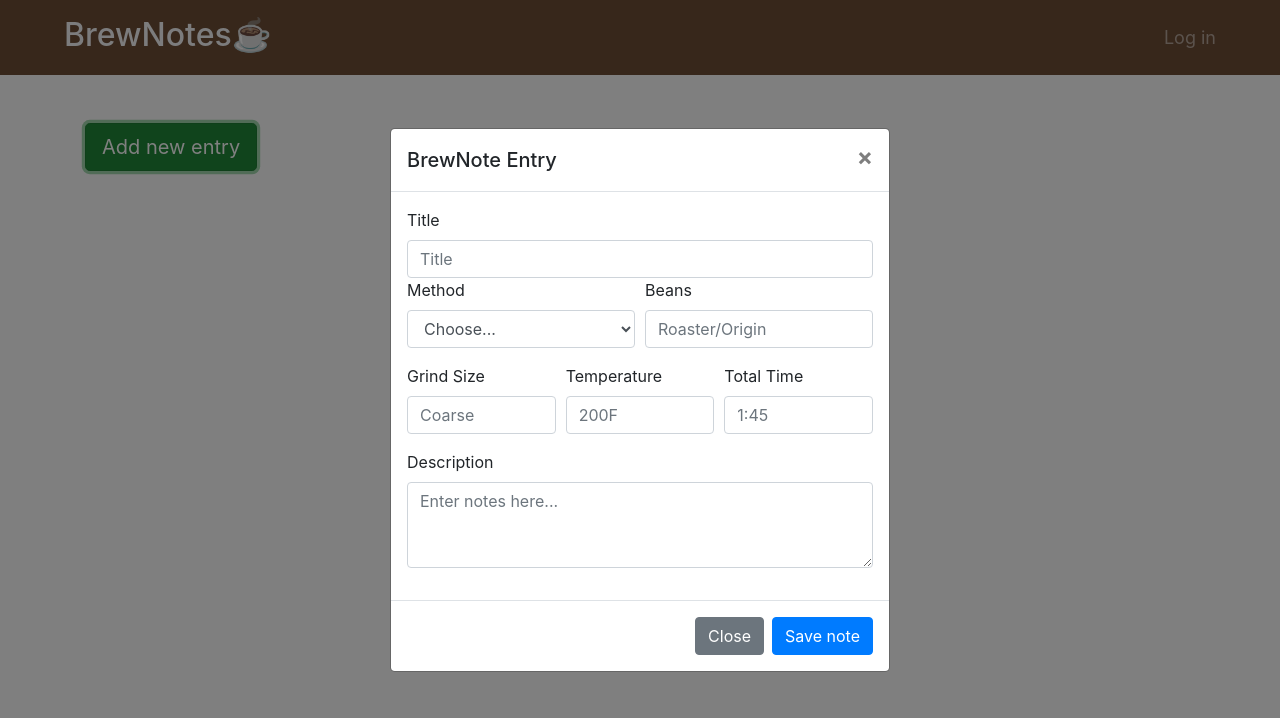
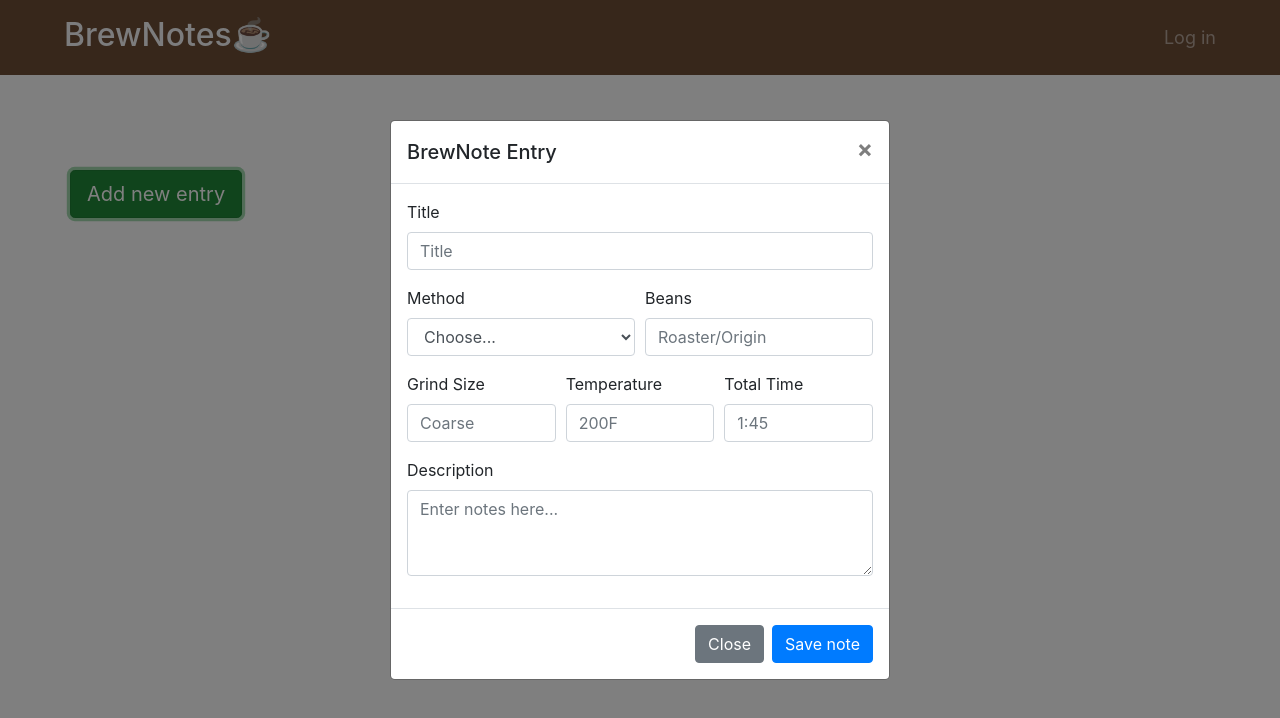
Before and after one commit to nathanmvu/brew-notes, a React (Create React App) app: page /notes in a window 1280 px wide. Both pictures are taken after a click on the button "Add new entry". Shown: the top 718 px of the page. Built offline with nearby package versions, Linux system fonts and the light colour scheme; no server answers.

Commit message:
working on guide cards

```diff
--- a/package.json
+++ b/package.json
@@ -19,6 +19,7 @@
     "passport-local": "^1.0.0",
     "passport-session": "^1.0.2",
     "react": "^17.0.1",
+    "react-bootstrap": "^1.4.0",
     "react-dom": "^17.0.1",
     "react-router-dom": "^5.2.0",
     "react-scripts": "4.0.1"
--- a/src/components/Cards/Cards.js
+++ b/src/components/Cards/Cards.js
@@ -1,8 +1,20 @@
-import React from 'react';
+import React, { useState } from 'react';
+import { Modal, Button } from 'react-bootstrap';
 import methods from  '../../methods.json';
 import './Cards.css'
 
 function Cards() {
+  const [modalProps, setModalProps] = useState({
+    card: null
+  });
+
+  function showCard(card) {
+    console.log('clicked guide', card);
+    setModalProps({
+      card
+    });
+  }
+
   return (
     <div className='container'>
       <div className='d-flex justify-content-center'>
@@ -11,7 +23,7 @@ function Cards() {
       <div className='row d-flex justify-content-center'>
         {methods.map(method =>
         <div key={method.id} className="card-deck">
-          <div className='card'>
+          <div className='card' onClick={() => showCard(method.name)}>
             <img src={method.image} className="card-img-top" alt={method.name} />
             <div className="card-body">
               <h5 className="card-title">{method.name}</h5>
--- a/src/components/NoteModal/NoteModal.js
+++ b/src/components/NoteModal/NoteModal.js
@@ -85,13 +85,13 @@ function Notes(props) {
           </div>
           <div className="modal-body">
             <form id='noteForm'>
-              <div className="form-group6">
+              <div className="form-group">
                 <label htmlFor="title">Title</label>
                 <input type="text" className="form-control" id="noteTitle" placeholder="Title" value={title} onChange={(e) => setTitle(e.target.value)} />
               </div>
               <div className="form-row">
                 <div className="form-group col-md-6">
-                  <label htmlFor="title">Method</label>
+                  <label htmlFor="method">Method</label>
                   <select id="text" className="form-control" value={method} onChange={(e) => setMethod(e.target.value)}>
                     <option selected>Choose...</option>
                     <option>V60</option>
@@ -106,7 +106,7 @@ function Notes(props) {
                   </select>
                 </div>
                 <div className="form-group col-md-6">
-                  <label htmlFor="inputPassword4">Beans</label>
+                  <label htmlFor="beans">Beans</label>
                   <input type="text" className="form-control" id="inputPassword4" placeholder="Roaster/Origin" value={beans} onChange={(e) => setBeans(e.target.value)}/>
                 </div>
               </div>
@@ -125,7 +125,7 @@ function Notes(props) {
                 </div>
               </div>
               <div className="form-group">
-                <label htmlFor="exampleFormControlTextarea1">Description</label>
+                <label htmlFor="description">Description</label>
                 <textarea className="form-control" id="exampleFormControlTextarea1" rows="3" placeholder="Enter notes here..." value={description} onChange={(e) => setDesc(e.target.value)}></textarea>
               </div>
             </form>
--- a/src/pages/Notes/Notes.js
+++ b/src/pages/Notes/Notes.js
@@ -109,7 +109,20 @@ function Notes({
 
   return (
     <div className='container'>
-      {favoritesPage ? null : <button type="button" className="btn btn-success btn-lg" onClick={newNote}>Add new entry</button>}
+      {favoritesPage ?
+      <div className='row justify-content-center'>
+        <h2>Favorites</h2>
+      </div>
+       :
+      <div>
+        <div className='row justify-content-center'>
+          <h2>Saved Notes</h2>
+        </div>
+        <div className='row'>
+          <button type="button" className="btn btn-success btn-lg" onClick={newNote}>Add new entry</button>
+        </div>
+      </div>
+      }
       {notes.map(renderNote)}
       <NoteModal {...modalProps} closeModal={closeModal} />
     </div>
```
Also changed, not shown: src/components/CardModal/CardModal.js (added), 2 other files (tests, documents, lock files or other folders).
